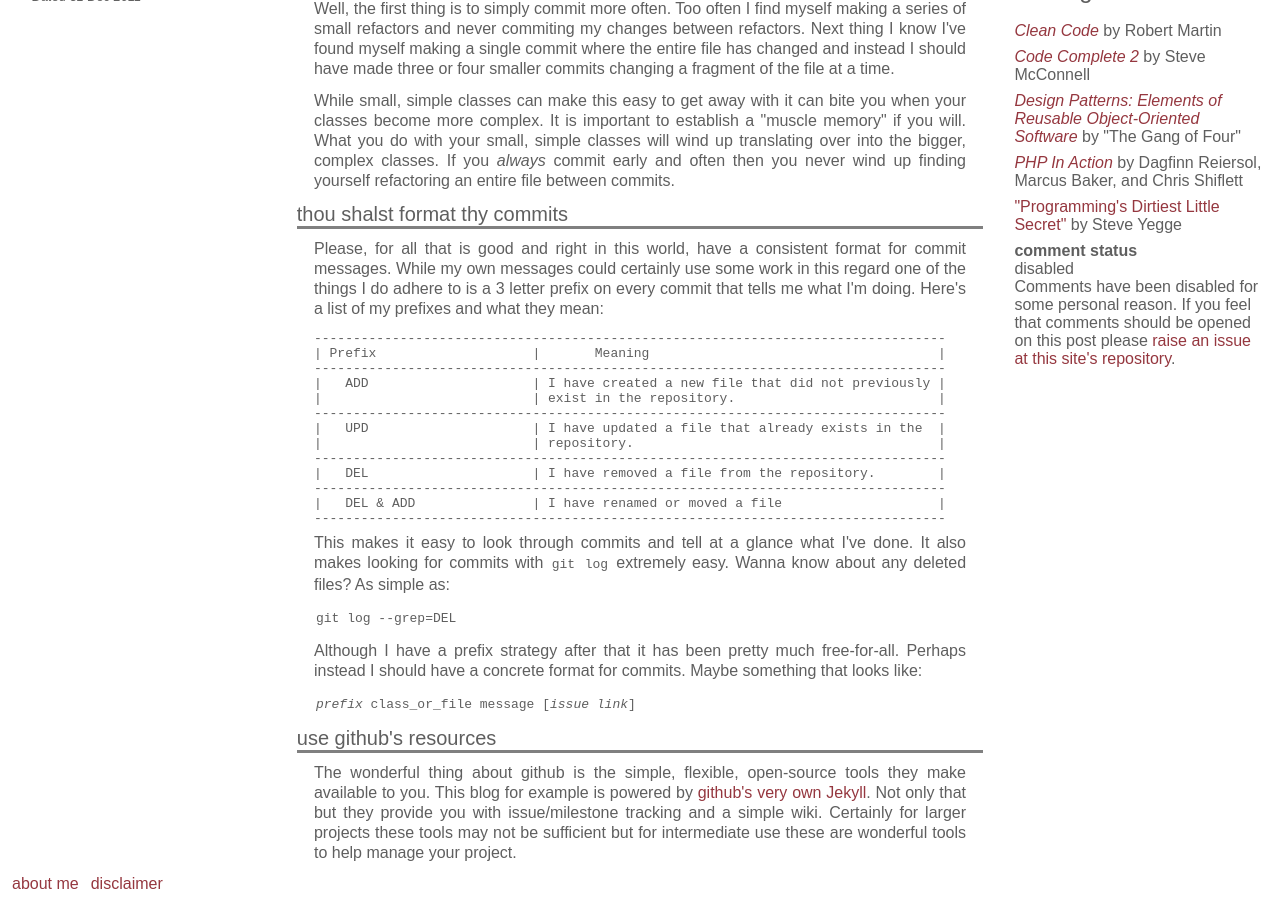
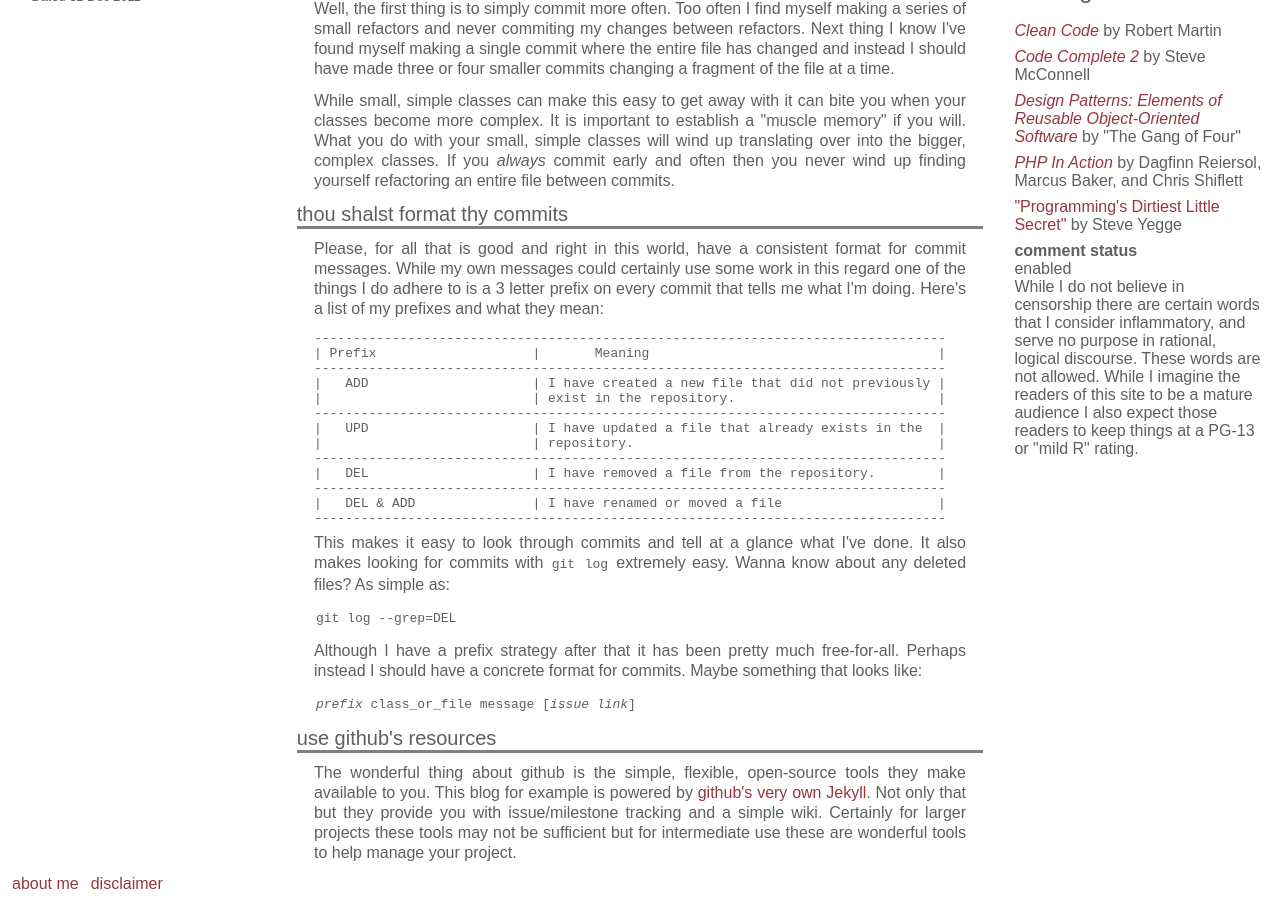
Before and after one commit to cspray/archived-blog, a Jekyll site: the page built from _posts/2011-12-31-writing-better-commits-with-github.html, in a window 1280 px wide and 900 px high, scrolled down 395 px. Built offline with Jekyll 4.4.1, drawn with Linux system fonts in a browser that asks for light colours; comment, search, counter and statistics services are not loaded.

Commit message:
UPD comment-disclaimer.html fixing error where using dysqus instead of discus

```diff
--- a/_includes/comment-disclaimer.html
+++ b/_includes/comment-disclaimer.html
@@ -1,7 +1,7 @@
 {% if page.title != 'home' %}
 <div id="content-disclaimer">
     <h4>comment status</h4>
-    {% if page.dysqus_enabled == true %}
+    {% if page.disqus_enabled == true %}
         <p class="comment-status-enabled">enabled</p>
         <p>While I do not believe in censorship there are certain words that I consider inflammatory,
             and serve no purpose in rational, logical discourse.  These words are not allowed.  While I
```
